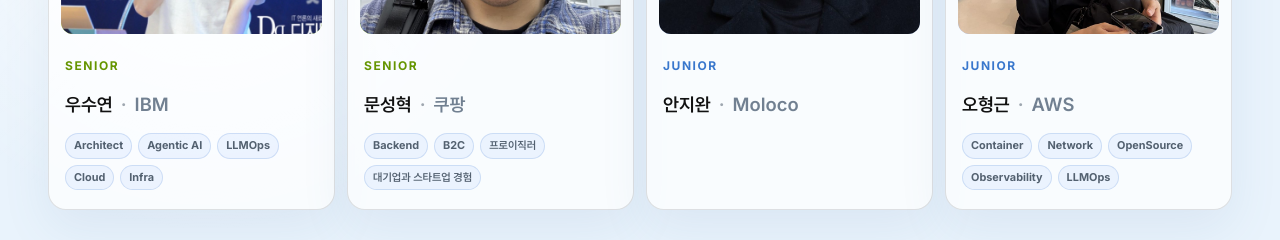
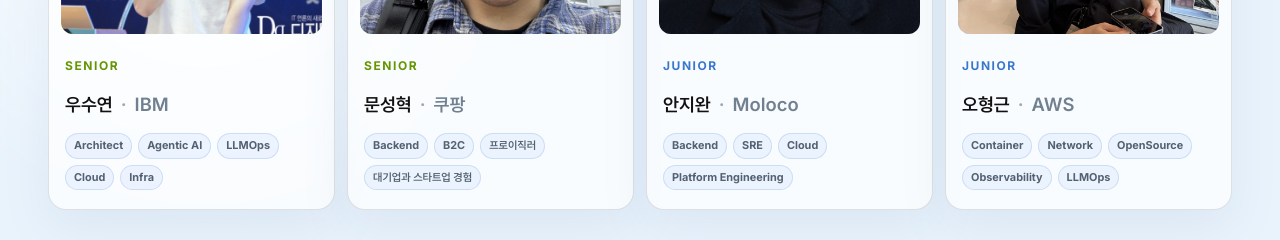
Before and after one commit to AUSG/ausgcon2026, a Next.js app: page / in a window 1280 px wide. Shown: the part 7420-7660 px from the top of the page. Built offline with nearby package versions, Linux system fonts and the light colour scheme; no server answers; a web font is replaced by a local one.

Commit message:
feat: 안지완 멘토 키워드 추가

```diff
--- a/src/components/ausgcon/MentoringSection.tsx
+++ b/src/components/ausgcon/MentoringSection.tsx
@@ -23,7 +23,13 @@
     image: "/assets/ausgcon/mentors/moon-seonghyeok.jpg",
     keywords: ["Backend", "B2C", "프로이직러", "대기업과 스타트업 경험"],
   },
-  { name: "안지완", company: "Moloco", level: "JUNIOR", image: "/assets/ausgcon/mentors/ahn-jiwan.jpg" },
+  {
+    name: "안지완",
+    company: "Moloco",
+    level: "JUNIOR",
+    image: "/assets/ausgcon/mentors/ahn-jiwan.jpg",
+    keywords: ["Backend", "SRE", "Cloud", "Platform Engineering"],
+  },
   {
     name: "오형근",
     company: "AWS",
```
